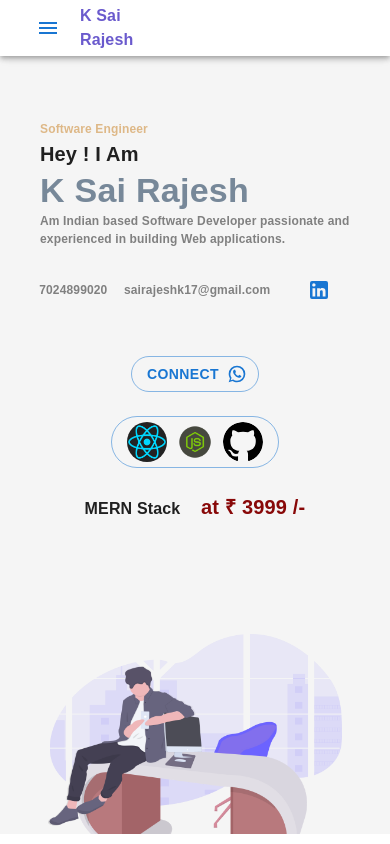
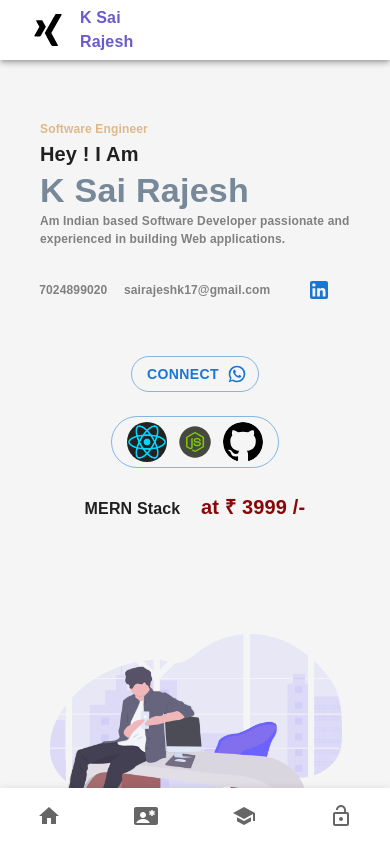
Before and after one commit to SRNAV1272/portfolio, a React (Create React App) app: page / in a window 390 px wide. Built offline with nearby package versions, Linux system fonts and the light colour scheme; the HTML template or start-up script is replaced by a standard one; a web font is replaced by a local one.

Commit message:
29.09.2023_latest_update_2

```diff
--- a/src/modules/Global/Home/Home.js
+++ b/src/modules/Global/Home/Home.js
@@ -12,8 +12,12 @@ import MenuIcon from '@mui/icons-material/Menu';
 import ListItem from '@mui/material/ListItem';
 import ListItemButton from '@mui/material/ListItemButton';
 import ListItemText from '@mui/material/ListItemText';
-import { Button, Grid, SwipeableDrawer, Typography } from '@mui/material';
-import { NavLink, Outlet } from 'react-router-dom';
+import { BottomNavigation, BottomNavigationAction, Button, Grid, Paper, SwipeableDrawer, Typography } from '@mui/material';
+import { NavLink, Outlet, useNavigate } from 'react-router-dom';
+import ContactEmergencyIcon from '@mui/icons-material/ContactEmergency';
+import HomeIcon from '@mui/icons-material/Home';
+import SchoolIcon from '@mui/icons-material/School';
+import LockOpenIcon from '@mui/icons-material/LockOpen';
 
 const drawerWidth = 240;
 
@@ -61,12 +65,13 @@ const DrawerHeader = styled('div')(({ theme }) => ({
     ...theme.mixins.toolbar,
     justifyContent: 'flex-end',
 }));
-// const icons = [<HomeIcon />, <AccountCircleIcon />, <SettingsIcon />, <PaymentIcon />, <Notifications />]
-const links = ['home', 'experience', 'classes', 'login']
+const icons = [<HomeIcon />, <ContactEmergencyIcon />, <SchoolIcon />, <LockOpenIcon />]
+const links = [' ', 'experience', 'classes', 'login']
 
 export default function Home() {
     const open = false;
-    // const navigate = useNavigate()
+    const navigate = useNavigate()
+    const [value, setValue] = React.useState('home');
 
     // smaller screens
     const [state, setState] = React.useState({
@@ -143,7 +148,11 @@ export default function Home() {
                                         ...(open && { display: 'none' }),
                                     }}
                                 >
-                                    <MenuIcon />
+                                    <svg version="1.1" xmlns="http://www.w3.org/2000/svg" width="32" height="32" viewBox="0 0 32 32">
+                                        <title>xing2</title>
+                                        <path d="M4.862 6.319c-0.275 0-0.513 0.1-0.631 0.287-0.119 0.2-0.1 0.45 0.025 0.706l3.119 5.4c0.006 0.012 0.006 0.019 0 0.025l-4.9 8.662c-0.125 0.256-0.119 0.512 0 0.706 0.119 0.188 0.325 0.313 0.6 0.313h4.613c0.688 0 1.025-0.469 1.256-0.894 0 0 4.794-8.481 4.981-8.813-0.019-0.031-3.175-5.531-3.175-5.531-0.231-0.406-0.575-0.862-1.287-0.862h-4.6z"></path>
+                                        <path d="M24.25 0c-0.688 0-0.988 0.431-1.238 0.881 0 0-9.944 17.631-10.269 18.212 0.019 0.031 6.556 12.031 6.556 12.031 0.231 0.406 0.581 0.881 1.288 0.881h4.613c0.275 0 0.494-0.106 0.613-0.294 0.125-0.2 0.119-0.456-0.012-0.712l-6.5-11.894c-0.006-0.012-0.006-0.019 0-0.031l10.219-18.069c0.125-0.256 0.131-0.512 0.012-0.713-0.119-0.188-0.337-0.294-0.613-0.294h-4.669z"></path>
+                                    </svg>
                                 </IconButton>
                             </Button>
                         }
@@ -230,6 +239,28 @@ export default function Home() {
                 </Drawer>
                 <Main open={open} sx={{ height: `${window.innerHeight - 10}px`, overflow: 'auto', backgroundColor: 'whitesmoke' }}>
                     <DrawerHeader />
+                    {
+                        window.innerWidth < 768 &&
+                        <Paper sx={{ position: 'fixed', bottom: 0, left: 0, right: 0, zIndex: 1 }} elevation={3}>
+                            <BottomNavigation
+                                showLabels
+                                value={value}
+                                onChange={(event, newValue) => {
+                                    setValue(newValue);
+                                    navigate(`/${newValue}`)
+                                }}
+                            >
+                                {
+                                    links.map((item, index) => {
+                                        return (
+                                            <BottomNavigationAction key={index} color='inherit' value={item} icon={icons[index]} />
+
+                                        )
+                                    })
+                                }
+                            </BottomNavigation>
+                        </Paper>
+                    }
                     <Outlet />
                 </Main>
             </Box>
```
Also changed, not shown: 8 other files (tests, documents, lock files or other folders).
